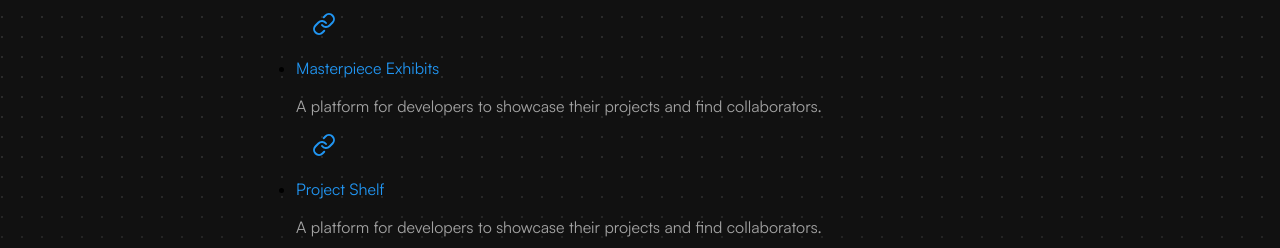
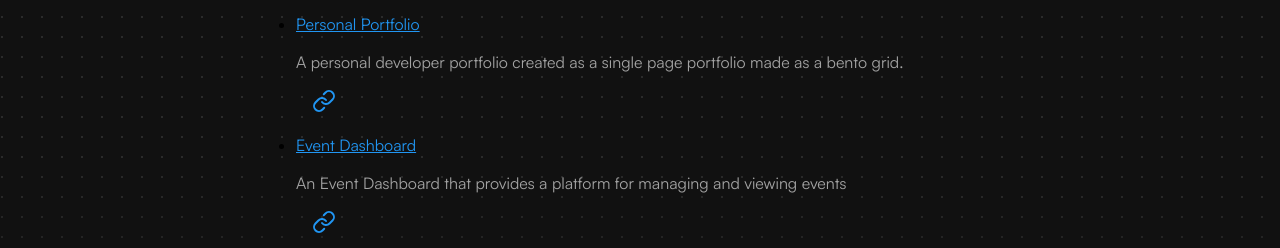
Before and after one commit to alvin-dennis/Personal-Portfolio-2.0, an Astro site: page /projects in a window 1280 px wide. Shown: the part 325-573 px from the top of the page. Built offline with nearby package versions, Linux system fonts and the light colour scheme; Astro itself is replaced by a stand-in of ours; some icons are missing; a web font is replaced by a local one.

Commit message:
fix(projects): redirection error

```diff
--- a/src/lib/constants.ts
+++ b/src/lib/constants.ts
@@ -16,70 +16,56 @@ export const PROJECTS = [
     "name": "RC-SJCET",
     "description": "The official website for Radio Community SJCET, a student-led community for HAM radio enthusiasts.",
     "url": "https://github.com/Radio-Community-SJCET/RC-SJCET",
-    "hosted_url": "https://radio-community-sjcet.github.io/RC-SJCET/",
+    "hosted_url": "https://radiocommunity.sjcetpalai.ac.in/",
     "languages": ["HTML", "CSS", "Tailwind CSS", "JavaScript", "Firebase"]
   },
 
   {
     "name": "RC-Admin",
     "description": "The admin dashboard for Radio Community SJCET, a student-led community for HAM radio enthusiasts.",
-    "html_url": "https://github.com/Radio-Community-SJCET/RC-Admin",
+    "url": "https://github.com/Radio-Community-SJCET/RC-Admin",
     "hosted_url": "https://alvindennis.vercel.app/",
     "languages": ["HTML", "CSS", "Tailwind CSS", "JavaScript", "Firebase"]
   },
   {
-    "name": "Masterpiece Exhibits",
-    "description": "A platform for developers to showcase their projects and find collaborators.",
-    "html_url": "https://github.com/alvin-dennis/Masterpiece-Exhibits",
-    "hosted_url": "https://alvindennis.vercel.app/",
-    "languages": ["Next.js", "Refine", "Tailwind CSS", "Supabase"]
-  },
-  {
-    "name": "Project Shelf",
-    "description": "A platform for developers to showcase their projects and find collaborators.",
-    "html_url": "https://github.com/alvin-dennis/alvin-dennis.github.io",
-    "hosted_url": "https://alvin-dennis.github.io/",
-    "languages": ["Jekyll", "HTML", "CSS", "JavaScript"]
-  },
-  {
     "name": "Personal Portfolio",
     "description": "A personal developer portfolio created as a single page portfolio made as a bento grid.",
-    "html_url": "https://github.com/alvin-dennis/Personal-Portfolio-2.0",
-    "hosted_url": "https://alvindennis.vercel.app/",
+    "url": "https://github.com/alvin-dennis/Personal-Portfolio-2.0",
+    "hosted_url": "https://alvindennis.tech/",
     "languages": ["JavaScript", "Typescript", "React", "Astro", "CSS"]
   },
   {
     "name": "Event Dashboard",
     "description": "An Event Dashboard that provides a platform for managing and viewing events",
-    "html_url": "https://github.com/alvin-dennis/Sjcet-Events",
+    "url": "https://github.com/alvin-dennis/Sjcet-Events",
     "hosted_url": "https://sjcet-events.vercel.app/",
     "languages": ["Vue", "React", "Javascript", "HTML", "CSS"]
   },
   {
     "name": "AutoLux",
     "description": "A Full Stack E-Commerce website and admin dashboard",
-    "html_url": "https://github.com/alvin-dennis/AutoLux",
+    "url": "https://github.com/alvin-dennis/AutoLux",
     "hosted_url": "https://alvindennis.vercel.app/",
     "languages": ["Next.js", "JavaScript", "MongoDB"]
   },
   {
     "name": "DevMate",
     "description": "DevMate is a chatbot that assists developers in finding the code they need.",
-    "html_url": "https://github.com/alvin-dennis/DevMate",
+    "url": "https://github.com/alvin-dennis/DevMate",
     "hosted_url": "https://alvindennis.vercel.app/",
     "languages": ["Python", "Pathway", "OpenAI", "Streamlit"]
   },
   {
     "name": "Resume",
     "description": "A professional resume created using LaTeX and Overleaf.",
-    "html_url": "https://github.com/alvin-dennis/Resume",
+    "url": "https://github.com/alvin-dennis/Resume",
     "hosted_url": "https://alvindennis.vercel.app/",
     "languages": ["LaTeX"]
   },
   {
     "name": "Website Status Checker",
     "description": "This is a Python application  to check the status of websites.",
-    "html_url": "https://github.com/alvin-dennis/Website-Status-Checker",
+    "url": "https://github.com/alvin-dennis/Website-Status-Checker",
     "hosted_url": "https://alvindennis.vercel.app/",
     "languages": ["Python", "Streamlit", "Lighthouse API"]
   }
--- a/src/pages/education.astro
+++ b/src/pages/education.astro
@@ -17,13 +17,12 @@ import { EDUCATION } from "../lib/constants";
     class="w-screen h-screen flex flex-col justify-start items-start max-w-3xl mx-auto p-8"
   >
   <a
-  href="/"
-  class="fixed text-white bg-neutral-900 hover:bg-neutral-800 px-4 py-2 mb-8 border border-solid border-neutral-600 rounded-lg"
->
-  Back
-</a>
-<br />
-<br />
+      href="/"
+      class="fixed text-white bg-neutral-900 hover:bg-neutral-800 px-4 py-2 border border-solid border-neutral-600 rounded-lg z-50"
+      style="top: 20px; left: 20px;"
+    >
+      Back
+    </a>
     <h1 class="text-4xl font-bold mb-4 text-neutral-100 text-center w-full">
       Education
     </h1>
--- a/src/pages/experience.astro
+++ b/src/pages/experience.astro
@@ -16,12 +16,13 @@ import { EXPERIENCE } from "../lib/constants";
   <main
     class="w-screen h-screen flex flex-col justify-start items-start max-w-3xl mx-auto p-8"
   >
-    <a
-      href="/"
-      class="fixed text-white bg-neutral-900 hover:bg-neutral-800 px-4 py-2 mb-8 border border-solid border-neutral-600 rounded-lg"
-    >
-      Back
-    </a>
+  <a
+  href="/"
+  class="fixed text-white bg-neutral-900 hover:bg-neutral-800 px-4 py-2 border border-solid border-neutral-600 rounded-lg z-50"
+  style="top: 20px; left: 20px;"
+>
+  Back
+</a>
     <br />
     <br />
     <h1 class="text-4xl font-bold mb-4 text-neutral-100 text-center w-full">
--- a/src/pages/projects.astro
+++ b/src/pages/projects.astro
@@ -15,37 +15,42 @@ import { Github, Link } from "lucide-astro";
 
 <Layout title="Alvin Dennis II Portfolio" description="My Projects Page">
   <main
-    class="w-screen h-screen flex flex-col justify-start items-start max-w-3xl mx-auto p-8"
+    class="min-h-screen w-screen flex flex-col justify-start items-start max-w-3xl mx-auto p-8 relative"
   >
     <a
       href="/"
-  class="fixed text-white bg-neutral-900 hover:bg-neutral-800 px-4 py-2 mb-8 border border-solid border-neutral-600 rounded-lg"
+      class="fixed text-white bg-neutral-900 hover:bg-neutral-800 px-4 py-2 border border-solid border-neutral-600 rounded-lg z-50"
+      style="top: 20px; left: 20px;"
     >
       Back
     </a>
-<br />
-<br />
+
     <h1 class="text-4xl font-bold mb-4 text-neutral-100 text-center w-full">
       My Projects
     </h1>
+
     <ul class="w-full">
       {
-        PROJECTS.map((project) => (
-          <li class="mb-4">
+        PROJECTS.map((project, index) => (
+          <li class="mb-4" key={index}>
             <a href={project.url} class="text-primary-500 hover:underline">
               {project.name}
             </a>
             <p class="text-neutral-400">{project.description}</p>
             <div class="flex space-x-4 mt-2">
+              {project.url && (
                 <a href={project.url} class="text-primary-500 hover:underline">
                   <Github />
                 </a>
+              )}
+              {project.hosted_url && (
                 <a
                   href={project.hosted_url}
                   class="text-primary-500 hover:underline"
                 >
                   <Link />
                 </a>
+              )}
             </div>
           </li>
         ))
```
Lines whose indentation alone changed are shown as unchanged.
